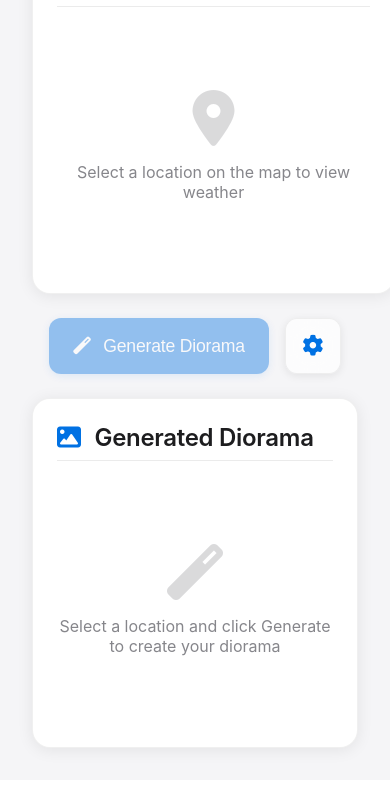
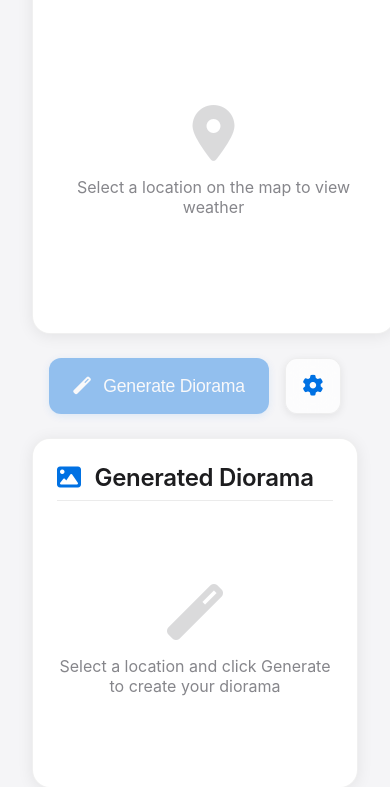
Before and after one commit to Erik0810/DioramaCast, a Flask app: page / in a window 390 px wide. Shown: the part 667-1454 px from the top of the page. Before the commit the page ends 1425 px from the top, so only its background shows below. Run offline with Flask 3, Linux system fonts and the light colour scheme.

Commit message:
Fix redundant CSS height properties and improve responsive behavior
Co-authored-by: Erik0810 <170629578+Erik0810@users.noreply.github.com>

```diff
--- a/static/css/style.css
+++ b/static/css/style.css
@@ -121,7 +121,6 @@ header p {
     position: relative;
     display: flex;
     flex-direction: column;
-    min-height: 450px;
     height: 450px;
 }
 
@@ -377,7 +376,6 @@ header p {
 .weather-quadrant {
     display: flex;
     flex-direction: column;
-    min-height: 450px;
     height: 450px;
 }
 
@@ -576,13 +574,13 @@ header p {
         grid-template-columns: 1fr;
     }
 
+    .map-quadrant,
+    .weather-quadrant {
+        height: 400px;
+    }
+
     .quadrant {
         min-height: 350px;
-    }
-
-    .map-quadrant,
-    .weather-quadrant {
-        height: auto;
     }
 
     header h1 {
```
